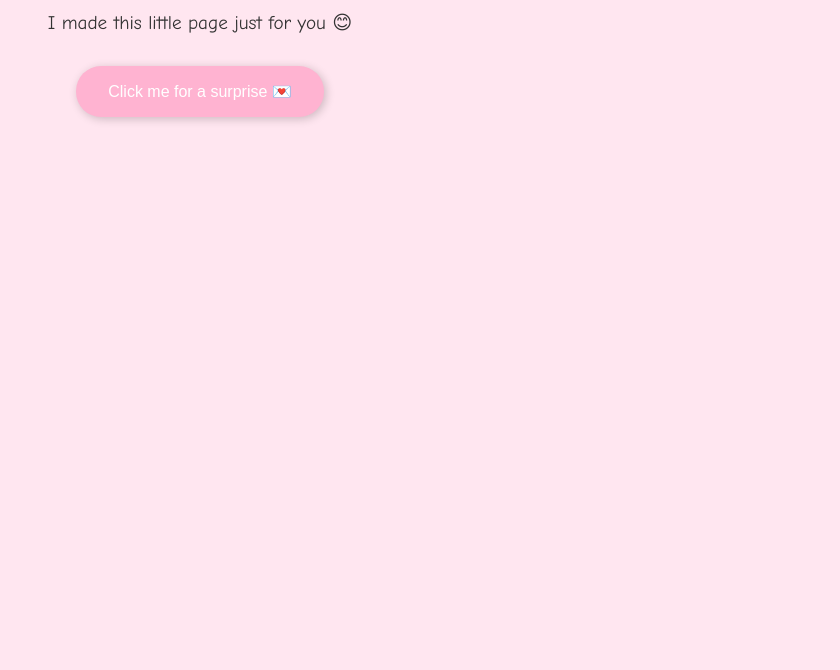
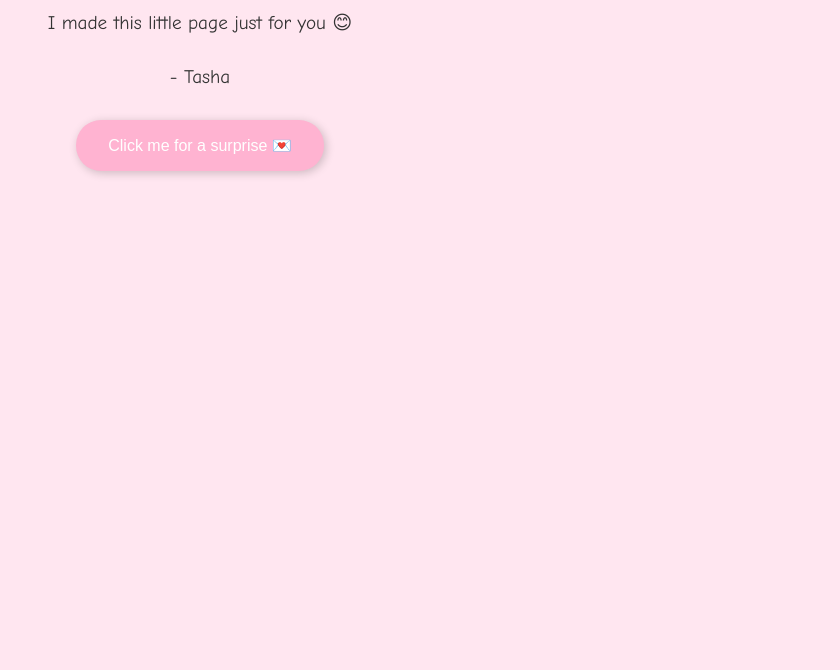
Before and after one commit to tasha-aa/love, a plain HTML site: page index.html in a window 1280 px wide. Shown: the part 130-800 px from the top of the page, without its empty margins (440-1280 px from the left). Drawn offline with Linux system fonts and the light colour scheme.

Commit message:
Update index.html

```diff
--- a/index.html
+++ b/index.html
@@ -78,6 +78,7 @@
 
   <h1>Hi bestie 💖</h1>
   <p>I made this little page just for you 😊</p>
+  <p> - Tasha</p>
   <button onclick="showMessage()">Click me for a surprise 💌</button>
 
   <div id="message">You're amazing and I'm so lucky to have you 💕✨</div>
```
